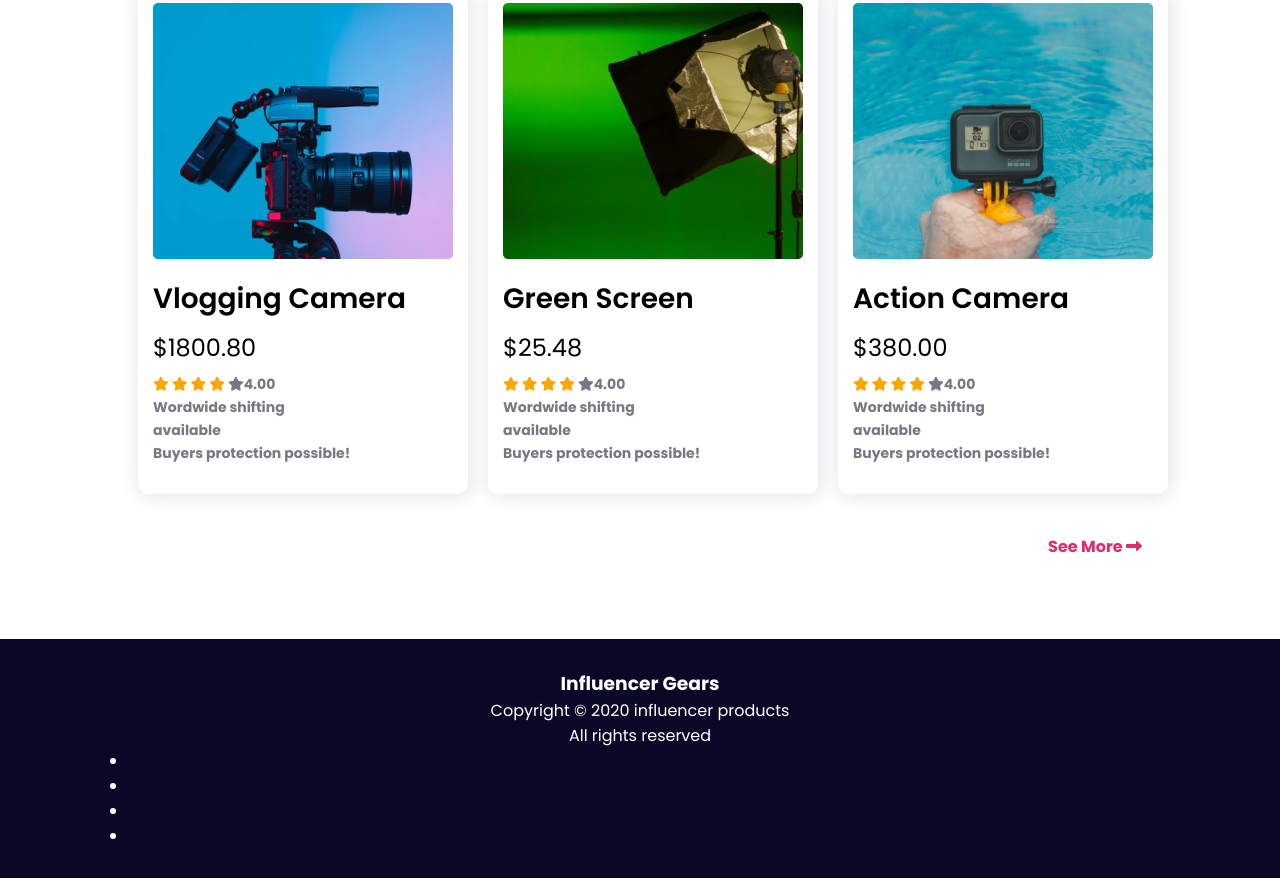
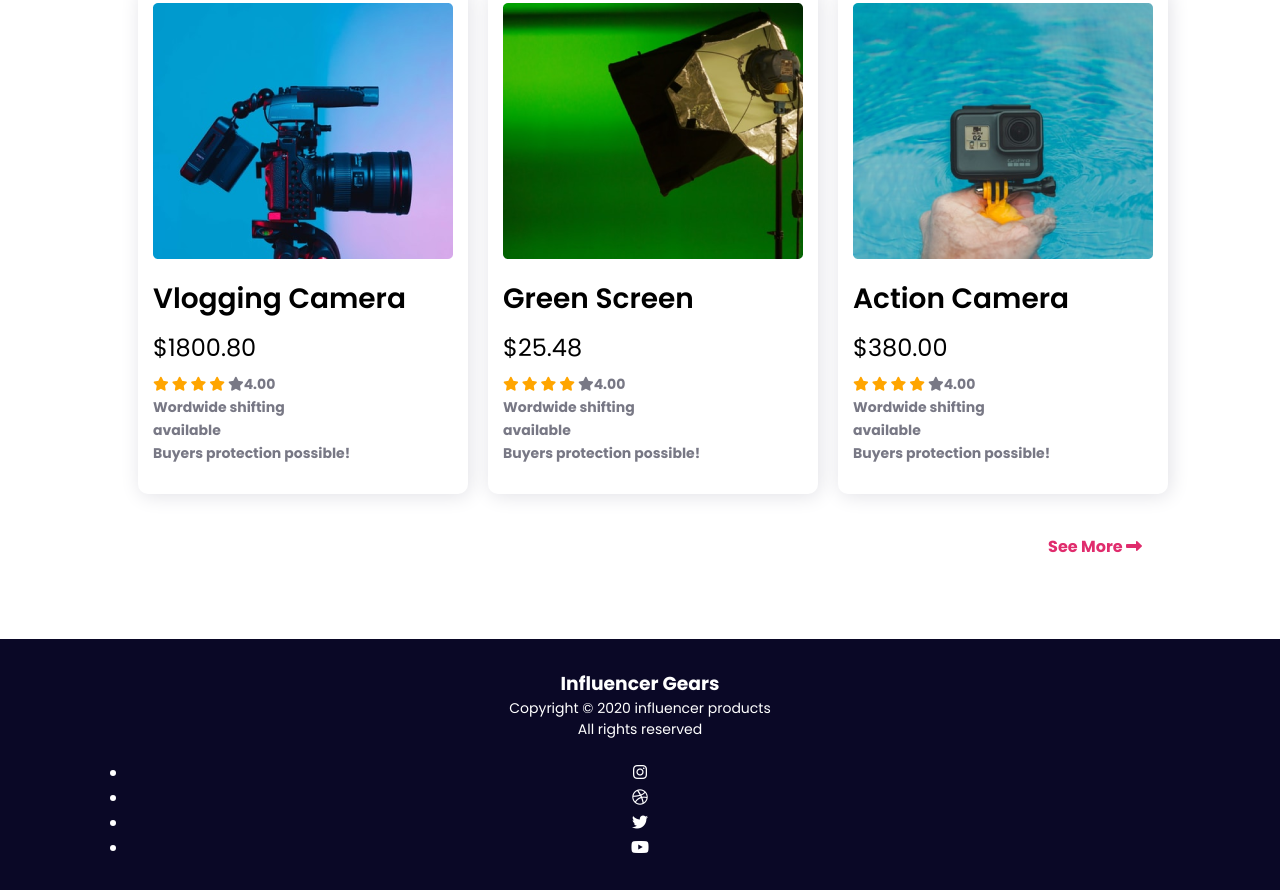
Before and after one commit to ShahriarAbir86/Influencer-Gears, a plain HTML site: page index.html in a window 1280 px wide. Shown: the part 1887-2777 px from the top of the page. Drawn offline with Linux system fonts and the light colour scheme.

Commit message:
Social Media Icons

```diff
--- a/index.html
+++ b/index.html
@@ -212,11 +212,11 @@
             <h3>Influencer Gears</h3>
             <p>Copyright © 2020  influencer products</p>
             <p>All rights reserved</p>
-            <ul>
-                <li><a href=""></a></li>
-                <li><a href=""></a></li>
-                <li><a href=""></a></li>
-                <li><a href=""></a></li>
+            <ul class="social-icons">
+                <li><a href=""><i class="fab fa-instagram"></i></a></li>
+                <li><a href=""><i class="fab fa-dribbble"></i></a></li>
+                <li><a href=""><i class="fab fa-twitter"></i></a></li>
+                <li><a href=""><i class="fab fa-youtube"></i></a></li>
             </ul>
         </div>
     </footer>
--- a/style.css
+++ b/style.css
@@ -183,3 +183,19 @@ footer{
 .footer-area{
     padding: 30px 0px;
 }
+.footer-area p{
+    font-weight: 200;
+    font-size: 14px;
+}
+.social-icons{
+    margin-top: 20px;
+}
+
+.social-icons ul li{
+    list-style: none;
+    display: inline-block;
+}
+.social-icons .fab{
+    color: white;
+    ooterfont-size: 16px;
+}
```
